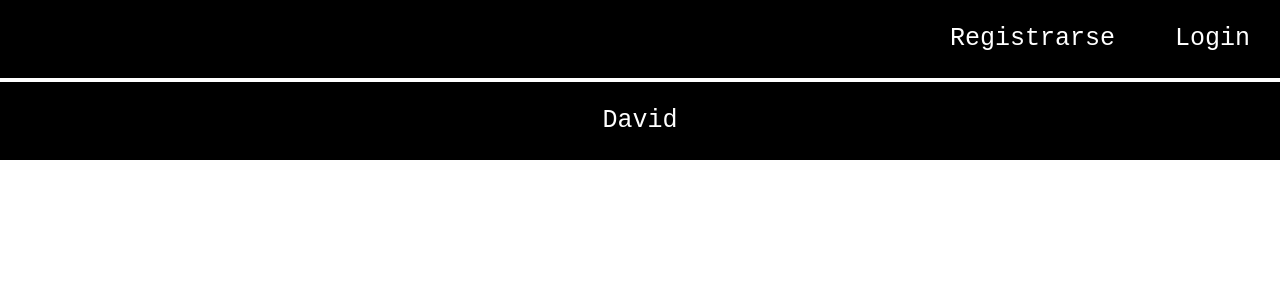
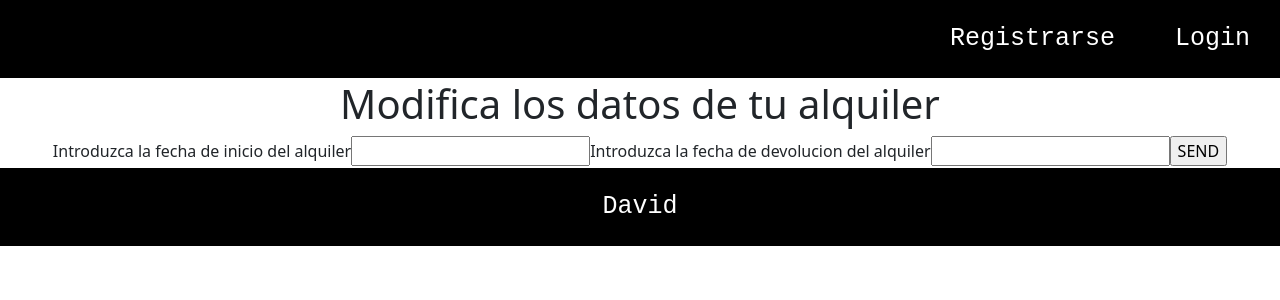
Before and after one commit to dvdsanar/front_clone_netflix, a React (Create React App) app: page /modificarAlquiler/1 in a window 1280 px wide. Shown: the top 300 px of the page. Built offline with nearby package versions, Linux system fonts and the light colour scheme; no server answers.

Commit message:
Elemento modificar alquiler

```diff
--- a/src/App.js
+++ b/src/App.js
@@ -8,6 +8,7 @@ import Registro from "./contenedores/Registro/Registro";
 import Login from "./contenedores/Login/Login";
 import PopUp from "./contenedores/PopUp/PopUp";
 import AreaCliente from "./contenedores/AreaCliente/AreaCliente";
+import ModificarAlquiler from "./contenedores/ModificarAlquiler/ModificarAlquiler";
 
 function App() {
   return (
@@ -19,6 +20,10 @@ function App() {
           <Route path="/registro" element={<Registro />}></Route>
           <Route path="/login" element={<Login />}></Route>
           <Route path="/areaCliente" element={<AreaCliente />}></Route>
+          <Route
+            path="/modificarAlquiler/:id"
+            element={<ModificarAlquiler />}
+          ></Route>
         </Routes>
         <PopUp />
         <Footer />
--- /dev/null
+++ b/src/contenedores/ModificarAlquiler/ModificarAlquiler.js
@@ -0,0 +1,93 @@
+import "./ModificarAlquiler.css";
+import { useEffect, useState } from "react";
+import { useNavigate, useParams } from "react-router-dom";
+import { useDispatch } from "react-redux";
+import actionCreator from "../../store/actionTypes";
+import { CERRAR_POPUP, VER_POPUP } from "../../store/types";
+
+const ModificarAlquiler = () => {
+  const dispatch = useDispatch();
+  const params = useParams();
+  const navegar = useNavigate();
+  const [alquiler, setalquiler] = useState([]);
+  const getalquiler = async () => {
+    const alquilerRes = await fetch(
+      "https://clone-netflix-back.herokuapp.com/alquileres/alquiler/" +
+        params.id,
+      {
+        method: "GET",
+      }
+    );
+    const alquilerData = await alquilerRes.json();
+    setalquiler(alquilerData);
+  };
+  useEffect(() => {
+    try {
+      getalquiler();
+    } catch (error) {
+      console.log(error);
+    }
+  }, []);
+
+  const formSubmit = async (e) => {
+    // hace que el submit no refresco de nuevo la pagina
+    e.preventDefault();
+    try {
+      const formData = {
+        fecha_alquiler: e.target[0].value,
+        fecha_devolucion: e.target[1].value,
+      };
+
+      const patchalquiler = await fetch(
+        "https://clone-netflix-back.herokuapp.com/alquileres/" + params.id,
+        {
+          method: "PATCH",
+          body: JSON.stringify(formData),
+          headers: {
+            "Content-Type": "application/json",
+          },
+        }
+      );
+      if (patchalquiler) {
+        dispatch(
+          actionCreator(
+            VER_POPUP,
+            "Has modificado el alquiler de " + alquiler.idPelicula.titulo
+          )
+        );
+        setTimeout(() => dispatch(actionCreator(CERRAR_POPUP)), 3000);
+        setTimeout(() => navegar("/areaCliente"), 4000);
+      }
+    } catch (error) {
+      alert("no se ha cargado la bd " + error);
+    }
+  };
+  return (
+    <div className="modificaralquiler">
+      <h1 className="h1ModificarUsuario">Modifica los datos de tu alquiler</h1>
+      <form onSubmit={(e) => formSubmit(e)} className="formModificaralquiler">
+        <label htmlFor="fecha_alquiler">
+          Introduzca la fecha de inicio del alquiler
+        </label>
+        <input
+          type="text"
+          id="fecha_alquiler"
+          name="fecha_alquiler"
+          defaultValue={alquiler.fecha_alquiler}
+        />
+        <label htmlFor="fecha_devolucion">
+          Introduzca la fecha de devolucion del alquiler
+        </label>
+        <input
+          type="text"
+          id="fecha_devolucion"
+          name="fecha_devolucion"
+          defaultValue={alquiler.fecha_devolucion}
+        />
+        <input type="submit" value="SEND" className="sendButton" />
+      </form>
+    </div>
+  );
+};
+
+export default ModificarAlquiler;
```
Also changed, not shown: src/contenedores/ModificarAlquiler/ModificarAlquiler.css (added).
